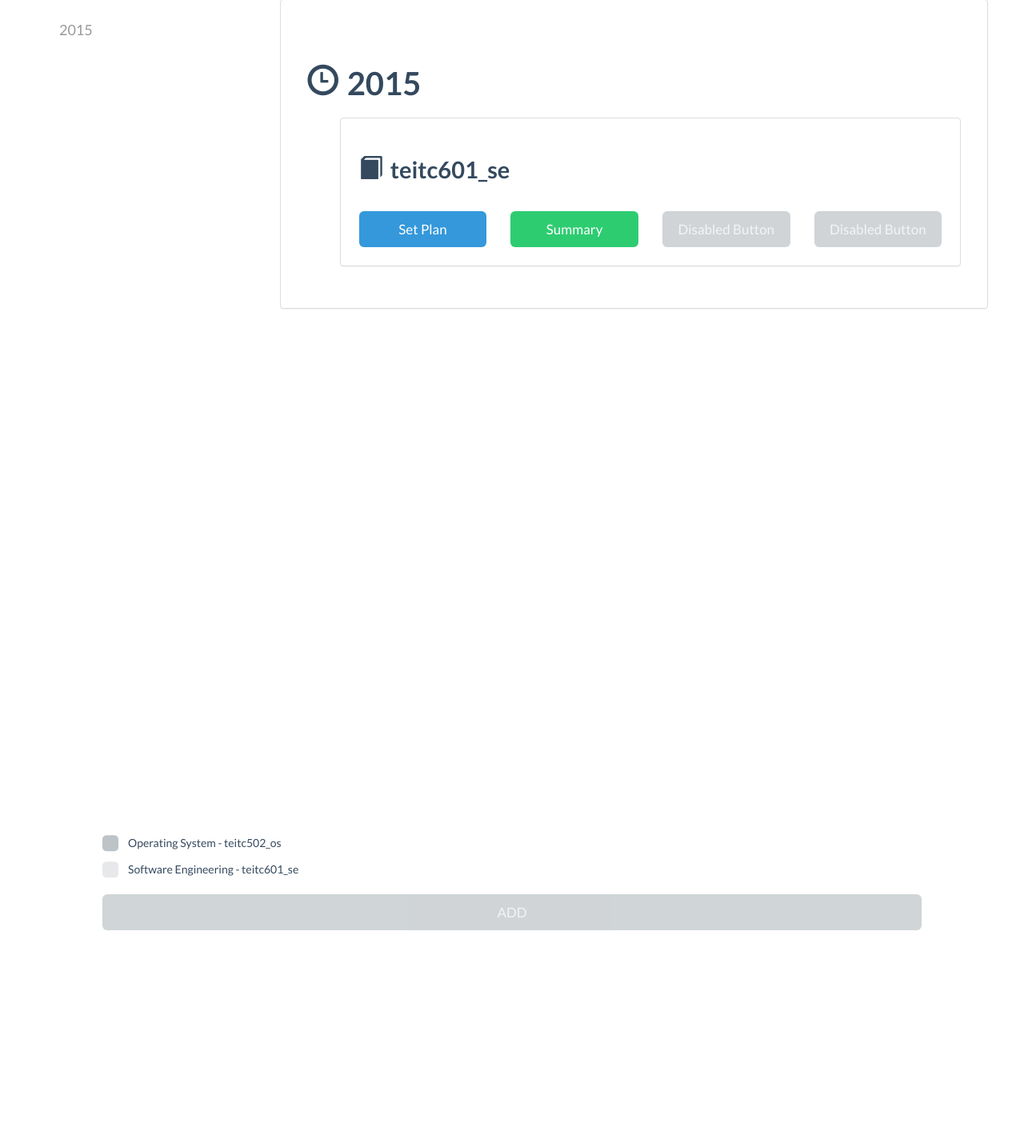
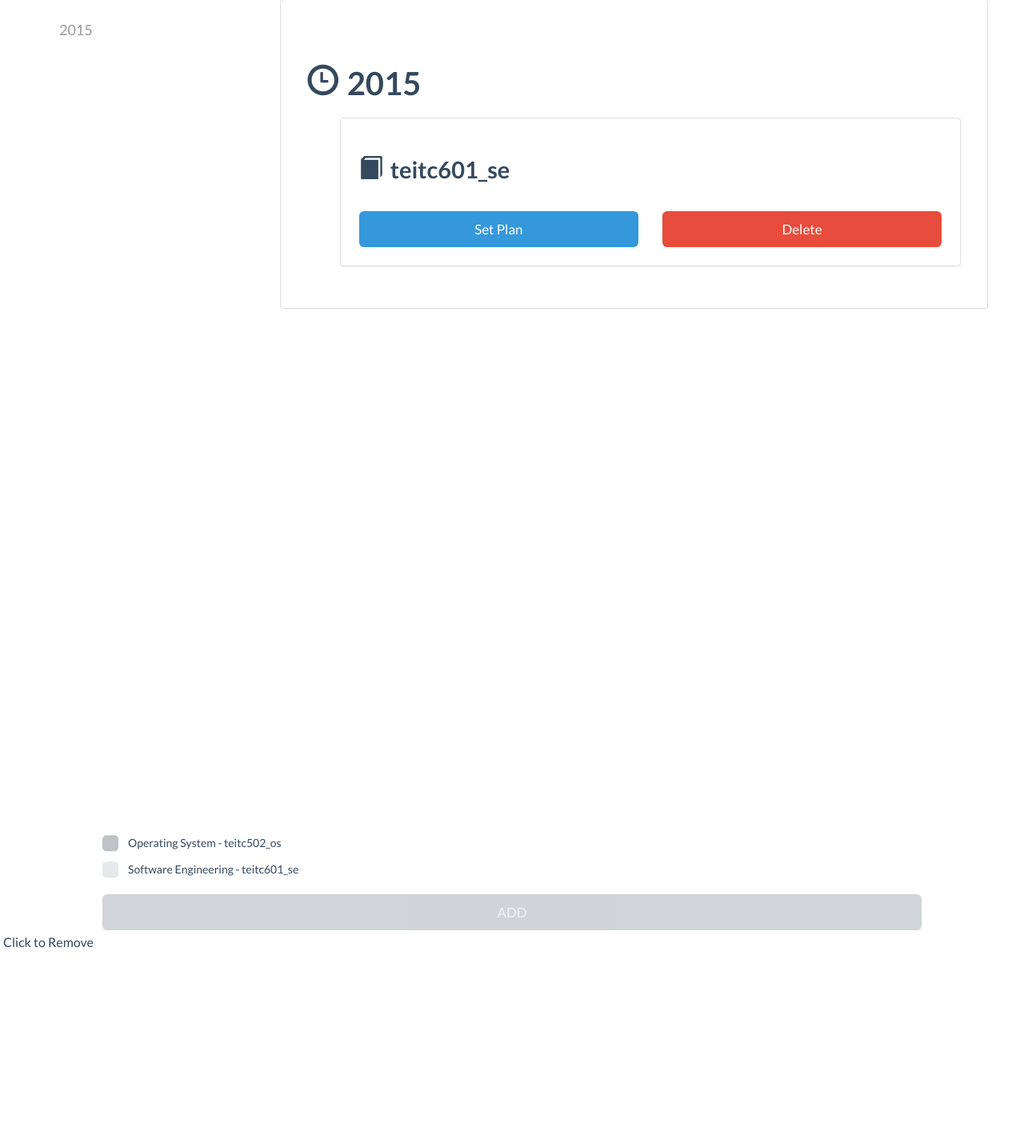
Before and after one commit to askmrsinh/conspectus, a PHP site: page / in a window 1280 px wide. Shown: the part 92-1526 px from the top of the page at 80% size. Before the commit the page ends 1255 px from the top, so only its background shows below. Run offline with PHP 8.4, Linux system fonts and the light colour scheme; a user stored in the database is signed in; data comes from the database, SQL or seed files in the repository; some libraries are stand-ins or nearby versions; some web fonts are replaced.

Commit message:
page tour

```diff
--- a/css/dashboard.css
+++ b/css/dashboard.css
@@ -139,3 +139,11 @@ input + input {
 .dummy{
   visibility: hidden;
 }
+
+.trip-block{
+  font-size: 16px;
+  padding: 2px 4px 2px 4px !important;
+}
+.war{
+  color: #E74C3C;
+}
--- a/index.php
+++ b/index.php
@@ -54,7 +54,7 @@ if (isset($_POST['submit'])) {
       $sql .= "`m_name` varchar(255) DEFAULT NULL,";
       $sql .= "`sm_name` varchar(255) DEFAULT NULL,";
       $sql .= "`hours` int(11) DEFAULT NULL,";
-      $sql .= "`satrt_date` date DEFAULT NULL,";
+      $sql .= "`start_date` date DEFAULT NULL,";
       $sql .= "`end_date` date DEFAULT NULL";
       $sql .= ") ENGINE=InnoDB DEFAULT CHARSET=latin1;";
       $create_course_tabel_id_sqlresult = mysqli_query($connection, $sql) or die("CREATE Database Connection Error: " . mysqli_connect_error() . " (" . mysqli_connect_errno() . ")");
@@ -94,9 +94,10 @@ if (isset($_POST['submit'])) {
     <!-- Custom CSS-->
     <link href="css/main.css" rel="stylesheet">
     <link href="css/dashboard.css" rel="stylesheet">
+    <link href="Trip.js-3.0.0/dist/trip.css" rel="stylesheet" type="image/x-icon"/>
 
     <!-- Favicon -->
-    <link rel="shortcut icon" href="favicon.ico">
+    <link rel="shortcut icon" href="favicon.ico" type="image/x-icon"/>
   </head>
   <body>
     <nav class="navbar navbar-default navbar-static-top">
@@ -109,17 +110,17 @@ if (isset($_POST['submit'])) {
             <span class="icon-bar"></span>
             <span class="icon-bar"></span>
           </button>
-          <a class="navbar-brand brand" href="#">Conspectus</a>
+          <a class="navbar-brand brand" href="index.php">Conspectus</a>
         </div>
         <!-- Collect the nav links, forms, and other content for toggling -->
         <div class="collapse navbar-collapse" id="bs-example-navbar-collapse-1">
           <ul class="nav navbar-nav navbar-right">
-            <li class="dropdown">
+            <li id="tour1" class="dropdown">
               <a href="#" class="dropdown-toggle" data-toggle="dropdown" role="button" aria-expanded="false"><i class="glyphicon glyphicon-user"></i><?php echo $_SESSION['full_name'] ?><span class="caret"></span></a>
               <ul class="dropdown-menu" role="menu">
-                <li><a href="#1">New Syllabus</a></li>
+                <li><a href="#1">New Course</a></li>
                 <li class="divider"></li>
-                <li><a href="#">Edit Profile</a></li>
+                <li><a href="backup.php">Backup</a></li>
                 <li><a href="logout.php">Logout</a></li>
               </ul>
             </li>
@@ -240,20 +241,14 @@ if (isset($_POST['submit'])) {
                 echo "<h4><i class=\"glyphicon glyphicon-book\"></i>" .$sectioncourse_thought_field. "</h4>";
 
                 echo "<div class=\"row demo-row\">";
-                echo "<form action=\"syllabus.php\" method=\"POST\" target=\"_blank\">";
+                echo "<form action=\"syllabus.php\" method=\"POST\">";
 
-                echo "<div class=\"col-lg-3\">";
+                echo "<div class=\"col-lg-6\">";
+                echo "<button id=\"tour2\" type=\"submit\" name=\"plancourse\" value=\"" .$buttoncourse_table_id. "\" class=\"btn btn-block btn-lg btn-info\">Set Plan</button>";
+                echo "</div>";
 
-                echo "<button target=_blank type=\"submit\" name=\"plan\" value=\"" .$buttoncourse_table_id. "\" class=\"btn btn-block btn-lg btn-info\">Set Plan</button>";
-                echo "</div>";
-                echo "<div class=\"col-lg-3\">";
-                echo "<button class=\"btn btn-block btn-lg btn-success\">Summary</button>";
-                echo "</div>";
-                echo "<div class=\"col-lg-3\">";
-                echo "<button class=\"btn btn-block btn-lg btn-default disabled\">Disabled Button</button>";
-                echo "</div>";
-                echo "<div class=\"col-lg-3\">";
-                echo "<button class=\"btn btn-block btn-lg btn-default disabled\">Disabled Button</button>";
+                echo "<div class=\"col-lg-6\">";
+                echo "<button id=\"tour3\" type=\"submit\" name=\"delcourse\" value=\"" .$buttoncourse_table_id. "\" class=\"btn btn-block btn-lg btn-danger\">Delete</button>";
                 echo "</div>";
 
                 echo "</form>";
@@ -282,6 +277,8 @@ if (isset($_POST['submit'])) {
           </div>
         </section>
       </div>
+      </div>
+    </div>
 
     <!-- jQuery -->
     <script src="js/jquery-1.11.2.min.js"></script>
@@ -340,6 +337,35 @@ if (isset($_POST['submit'])) {
         $("#add").attr('disabled',! this.checked)
       });
     </script>
+    <script src="Trip.js-3.0.0/dist/trip.min.js" type="text/javascript"></script>
+    <script>
+      var trip = new Trip([
+        {
+          sel : $('#tour1'),
+          content : 'Click for Options',
+          position : "w",
+          animation: 'fadeInLeft'
+        },
+        {
+          sel : $('#tour2'),
+          content : 'Click for Scheduling',
+          position : "s",
+          animation: 'fadeInUp'
+        },
+        {
+          sel : $('#tour3'),
+          content : 'Click to </span>Remove</span>',
+          position : "s",
+          animation: 'fadeInUp'
+        }
+      ],{
+        delay : 3000
+      }); // details about options are listed below
+
+      $(document).ready(function(){
+        trip.start();
+      });
+    </script>
   </body>
 </html>
 <?php
```
